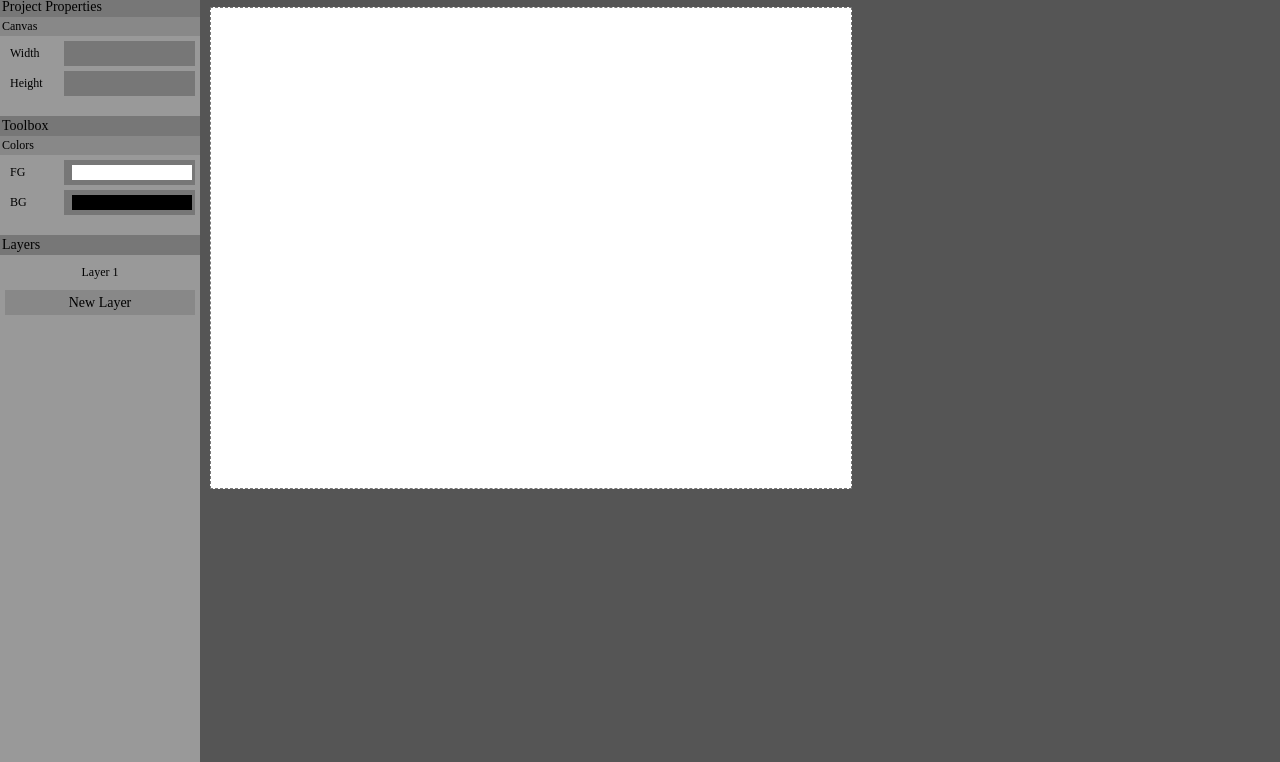
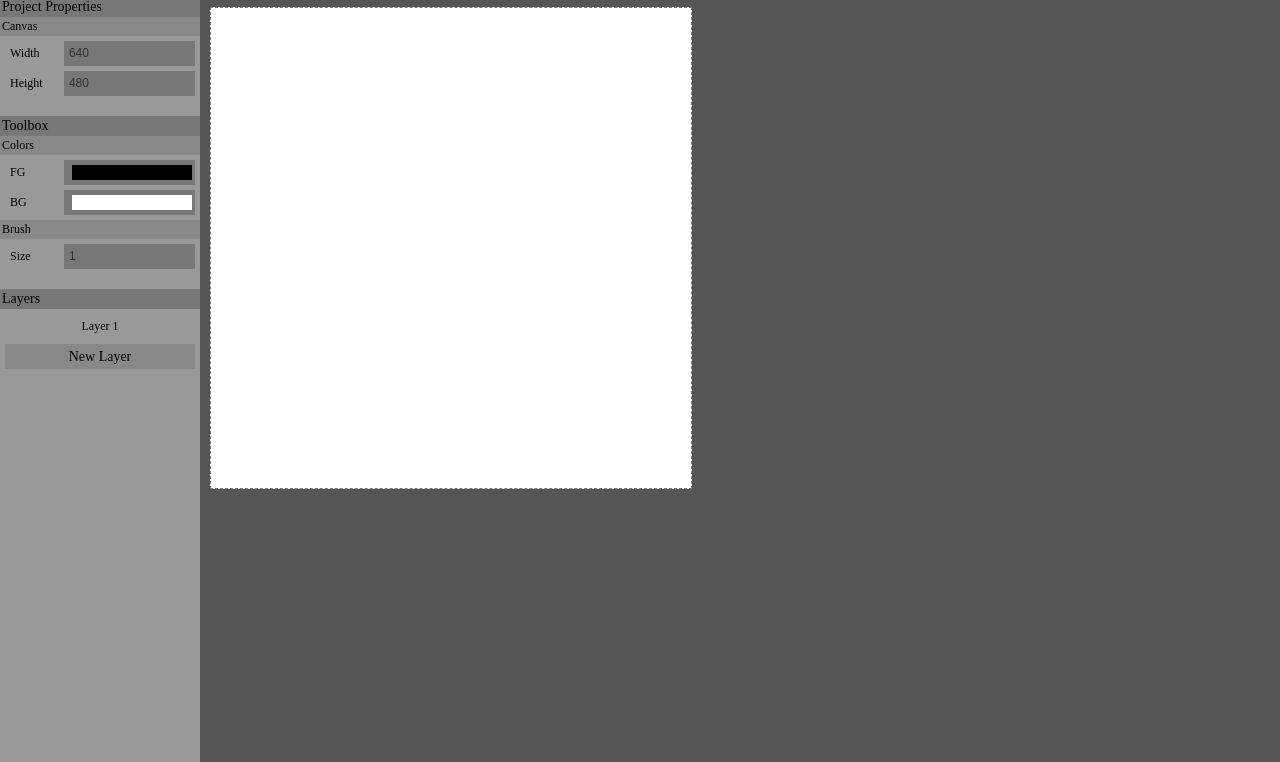
Before and after one commit to alex-milanov/jsdraw, a website: page src/jade/index.jade in a window 1280 px wide. Shown: the part 38-800 px from the top of the page. Drawn offline with nearby package versions, Linux system fonts and the light colour scheme; files that its build step writes are made by us from their sources.

Commit message:
initial functionality - fixes #2

```diff
--- a/src/jade/index.jade
+++ b/src/jade/index.jade
@@ -17,19 +17,19 @@ html
 				.left-bar
 					| Mode: &nbsp;
 					a.obj-mode-option.selected(
-						data-option-param="draw-mode",
+						data-option-param="mode",
 						data-option-value="pencil"
 					): i.fa.fa-pencil
 					a.obj-mode-option(
-						data-option-param="draw-mode",
+						data-option-param="mode",
 						data-option-value="eraser"
 					): i.fa.fa-eraser
 					a.obj-mode-option(
-						data-option-param="draw-mode",
+						data-option-param="mode",
 						data-option-value="fill"
 					): i.fa.fa-archive
 					a.obj-mode-option(
-						data-option-param="draw-mode",
+						data-option-param="mode",
 						data-option-value="text"
 					): i.fa.fa-font
 			.left-panel.opened
@@ -41,10 +41,10 @@ html
 							ul
 								li
 									label Width
-									input#canvas-width
+									input#canvas-width(value=640)
 								li
 									label Height
-									input#canvas-height
+									input#canvas-height(value=480)
 				.pane
 					.pane-title Toolbox
 					.pane-body
@@ -53,10 +53,16 @@ html
 							ul
 								li
 									label FG
-									input(type="color", value="#ffffff")#color-fg
+									input(type="color", value="#000000")#color-fg
 								li
 									label BG
-									input(type="color", value="#000")#color-bg
+									input(type="color", value="#ffffff")#color-bg
+							.title Brush
+							ul
+								li
+									label Size
+									input(type="number", value=1)#brush-size
+
 				.pane
 					.pane-title Layers
 					.pane-body
--- a/src/js/jsd/canvas.js
+++ b/src/js/jsd/canvas.js
@@ -4,6 +4,8 @@ if(typeof jsd === "undefined"){ jsd = {}; }
 
 jsd.Canvas = function(dom, context){
 	gui.Element.call(this, dom, context);
+
+	this.context = context;
 
 	this.canvas = $(dom)[0];
 	this.ctx = this.canvas.getContext("2d");
@@ -18,6 +20,9 @@ jsd.Canvas.prototype.constructor = jsd.Canvas;
 
 jsd.Canvas.prototype.init = function(){
 	gui.Element.prototype.init.call(this);
+
+	$(this.canvas).width(this.context.dimentions.width || 640);
+	$(this.canvas).width(this.context.dimentions.height || 480);
 
 	var painting = false;
 	var self = this;
@@ -38,7 +43,11 @@ jsd.Canvas.prototype.init = function(){
 
 	$(this._dom).mouseup(function(e){
 		painting = false;
-		self.paths.push(self.currentPath);
+		self.paths.push({
+			points: self.currentPath,
+			color: self.context.colors.fg || "#000000",
+			brush: _.clone(self.context.brush)
+		});
 		self.currentPath = [];
 	});
 
@@ -55,21 +64,25 @@ jsd.Canvas.prototype.refresh = function(){
 
 	var self = this;
 
+	$(this.canvas).width(this.context.dimentions.width || 640);
+	$(this.canvas).width(this.context.dimentions.height || 480);
 
 	this.canvas.width = $(this.canvas).width();
 	this.canvas.height = $(this.canvas).height();
 
 	this.ctx.clearRect(0, 0, this.ctx.canvas.width, this.ctx.canvas.height); // Clears the canvas
 
-	this.ctx.strokeStyle = "#df4b26";
 	this.ctx.lineJoin = "round";
 
 	function drawPath(path){
+		console.log(path);
+		self.ctx.strokeStyle = path.color;
+		self.ctx.lineWidth = path.brush.size;
 		self.ctx.beginPath();
-		path.forEach(function(point, index){
+		path.points.forEach(function(point, index){
 			if(index == 0)
 				return;
-			self.ctx.moveTo(path[index-1][0],path[index-1][1]);
+			self.ctx.moveTo(path.points[index-1][0],path.points[index-1][1]);
 			self.ctx.lineTo(point[0], point[1]);
 			self.ctx.closePath();
 			self.ctx.stroke();
@@ -78,7 +91,8 @@ jsd.Canvas.prototype.refresh = function(){
 
 	this.paths.forEach(drawPath)
 
-	drawPath(this.currentPath);
+	if(this.currentPath.length>0)
+		drawPath({points:this.currentPath,color: this.context.colors.fg, brush: _.clone(this.context.brush)});
 
 	setTimeout( function(){
 		self.refresh();
--- a/src/js/main.js
+++ b/src/js/main.js
@@ -1,9 +1,41 @@
 "use strict";
 
 var context = {
-	params: {}
+	params: {
+		mode: "pencil"
+	},
+	colors: {
+		fg: "#000000",
+		bg: "#ffffff"
+	},
+	brush: {
+		size: 1
+	},
+	dimentions: {
+		width: 640,
+		height: 480
+	}
 }
 
-var canvas = new jsd.Canvas("canvas.canvas");
+var canvas = new jsd.Canvas("canvas.canvas", context);
 
-canvas.init();
+$(document).ready(function(){
+	canvas.init();
+
+	$("#canvas-width").change(function(){
+		context.dimentions.width = $(this).val();
+	})
+
+	$("#canvas-height").change(function(){
+		context.dimentions.height = $(this).val();
+	})
+
+	$("#color-fg").change(function(){
+		context.colors.fg = $(this).val();
+	})
+
+	$("#brush-size").change(function(){
+		context.brush.size = $(this).val();
+	})
+
+})
```
